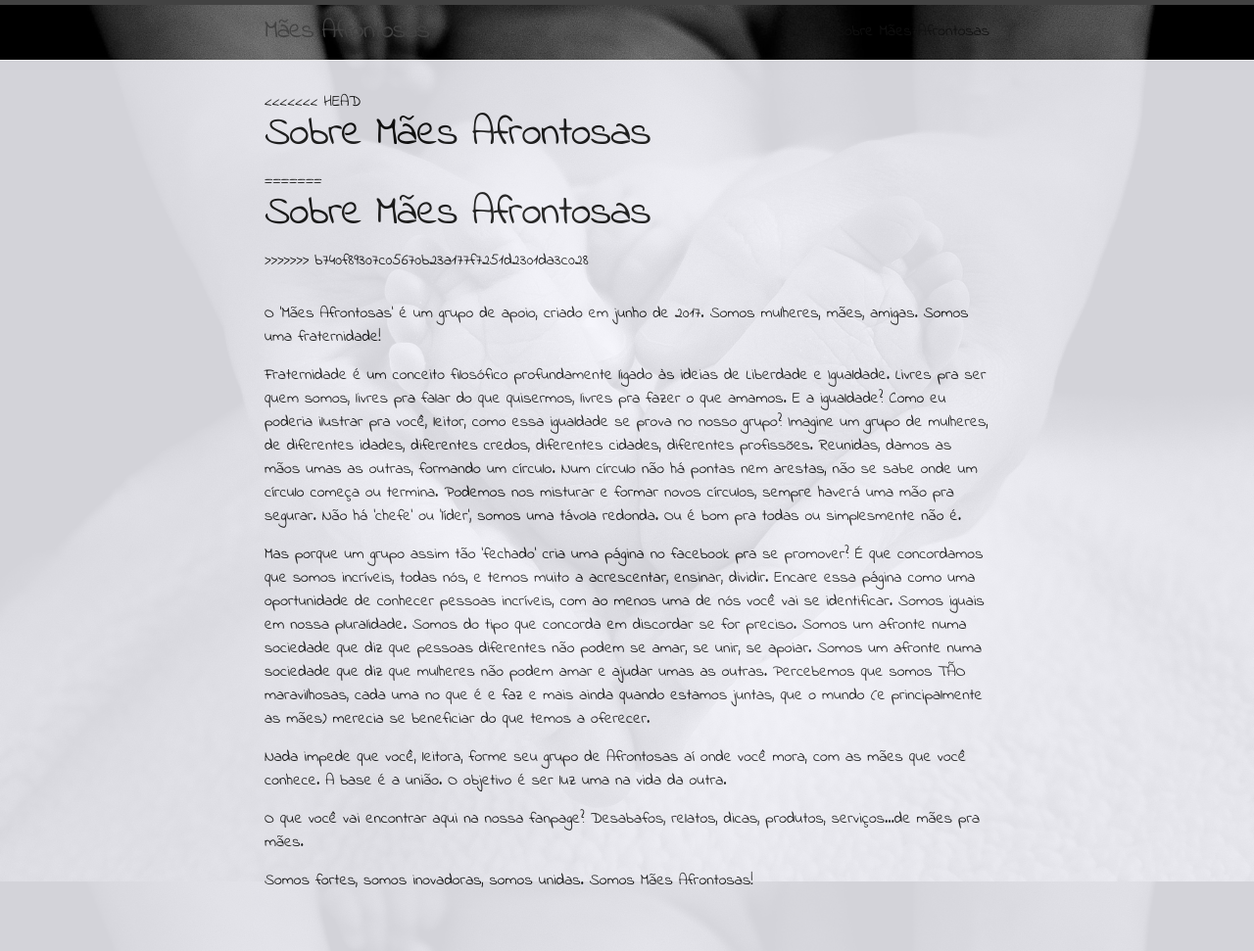
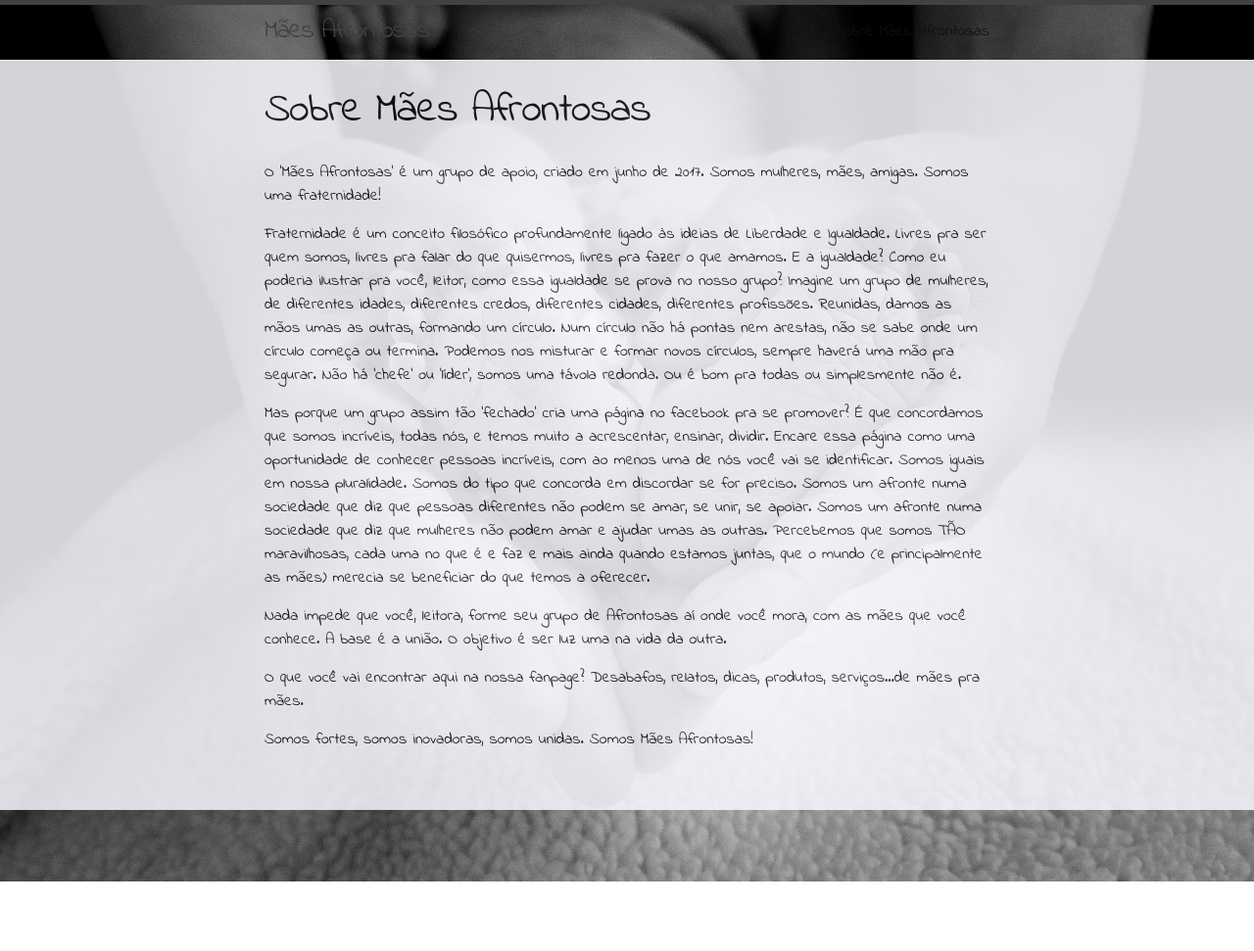
Before and after one commit to maesafrontosas/maesafrontosas.github.io, a Jekyll site: the page built from about.md, in a window 1280 px wide. Shown: the whole page at 98% size. Built offline with Jekyll 4.4.1, drawn with Linux system fonts in a browser that asks for light colours; after the commit the page ends 900 px from its top, so only the background shows below that.

Commit message:
ajuste do about

```diff
--- a/_layouts/page.html
+++ b/_layouts/page.html
@@ -4,11 +4,7 @@ layout: default
 <article class="post">
 
   <header class="post-header">
-<<<<<<< HEAD
     <h1 class="post-title">{{ page.heading | escape }}</h1>
-=======
-    <h1 class="post-title">{{ page.title | escape }}</h1>
->>>>>>> b740f89307c05670b23a177f7251d2301da3c028
   </header>
 
   <div class="post-content">
```
